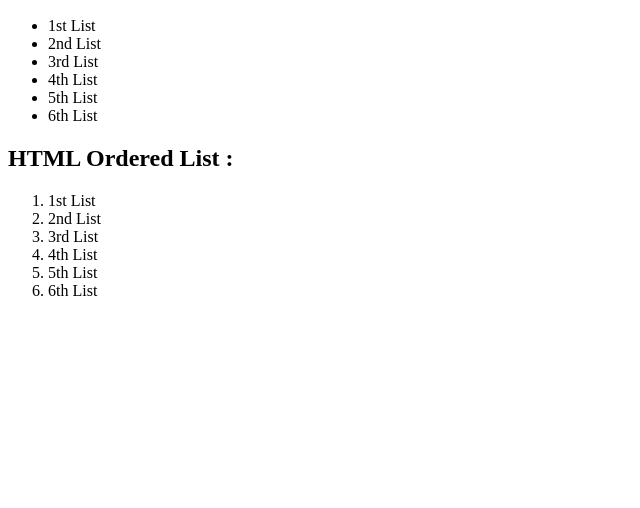
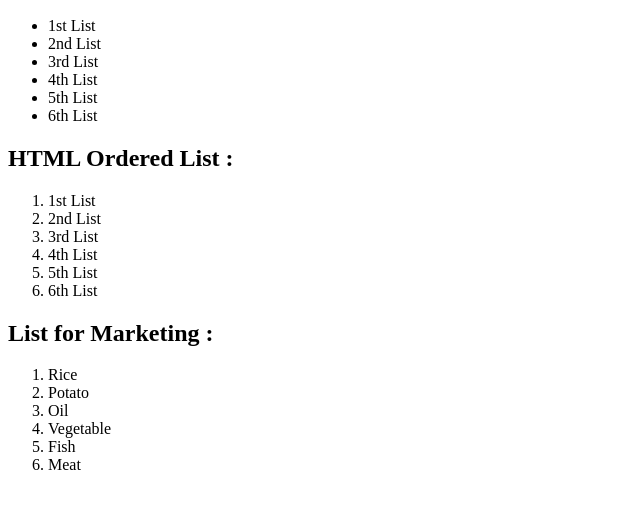
Before and after one commit to ahkamul/firstHTMLProject, a plain HTML site: page index.html in a window 1280 px wide. Shown: the part 110-618 px from the top of the page, without its empty margins (0-640 px from the left). Drawn offline with Linux system fonts and the light colour scheme.

Commit message:
Added some text to Branch B

```diff
--- a/index.html
+++ b/index.html
@@ -31,6 +31,17 @@
         <li>6th List</li>
     </ol>
 
+    <h2>List for Marketing :</h2>
+
+    <ol>
+        <li>Rice</li>
+        <li>Potato</li>
+        <li>Oil</li>
+        <li>Vegetable</li>
+        <li>Fish</li>
+        <li>Meat</li>
+    </ol>
+
 
 </body>
 </html>
```
